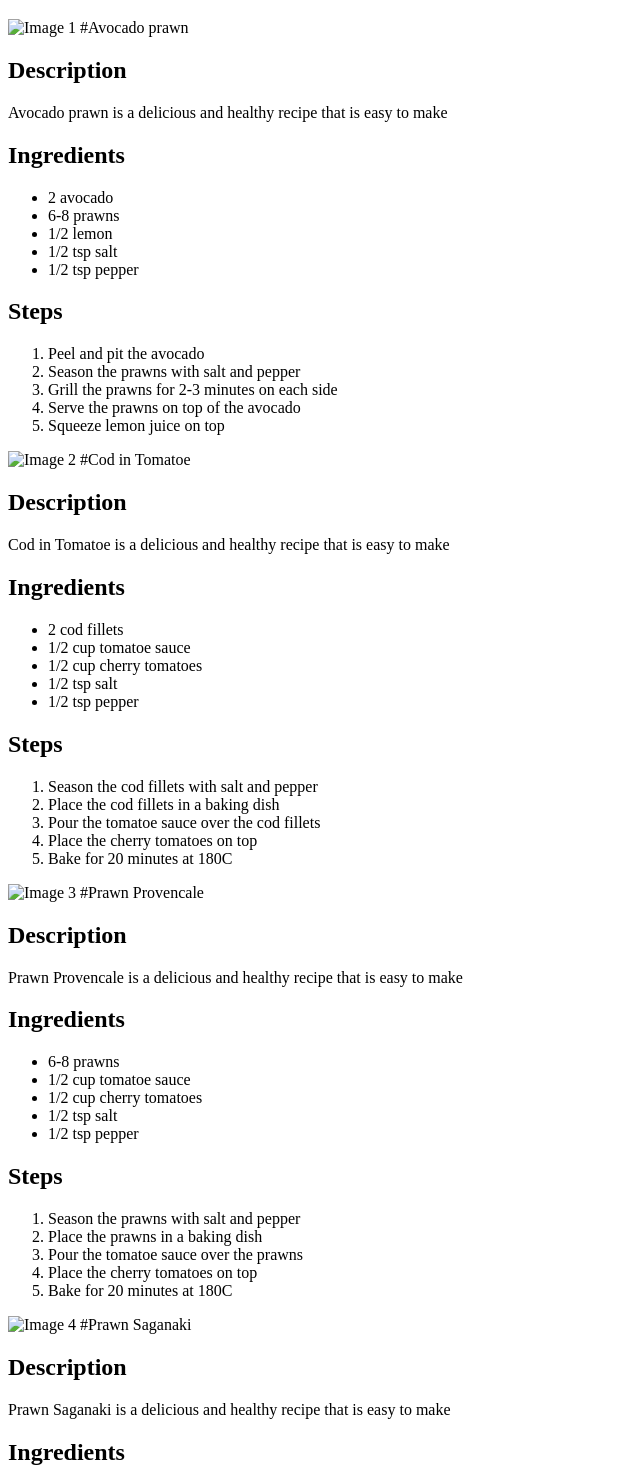
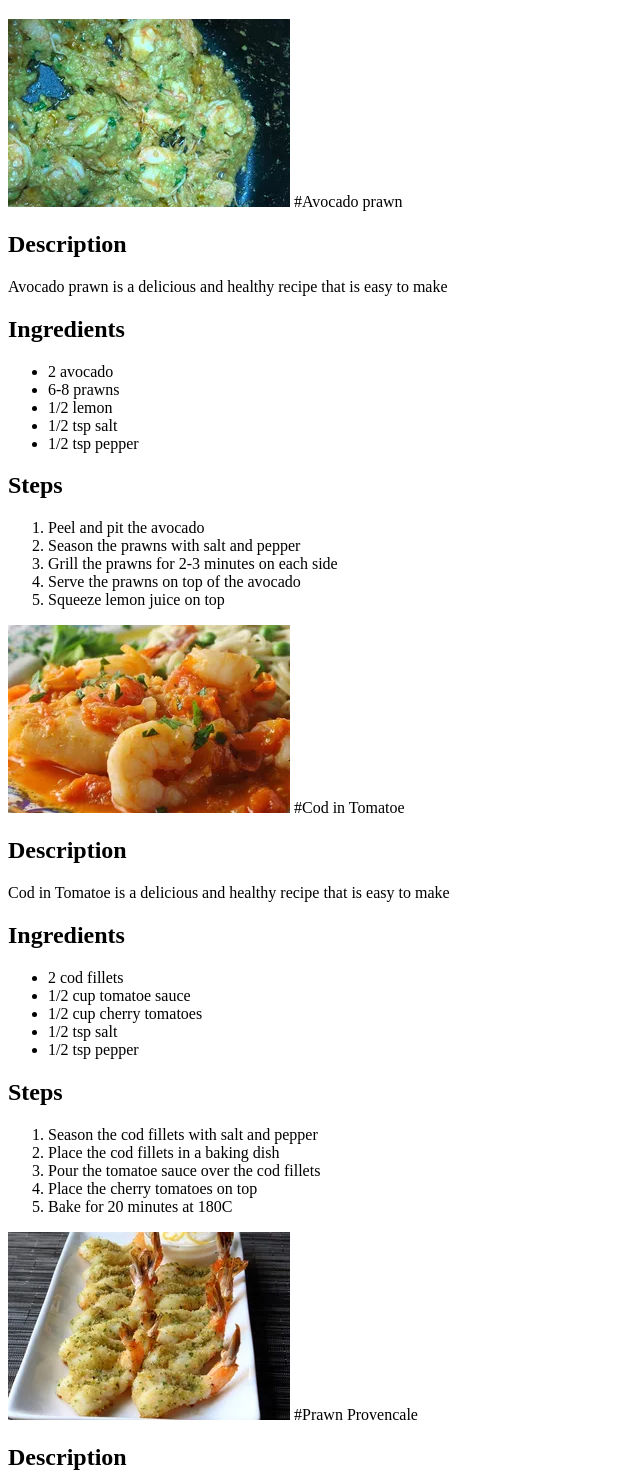
Before and after one commit to Akhil-1573/odin-project, a plain HTML site: page recipes/prawns.html in a window 1280 px wide. Shown: the part 95-1578 px from the top of the page, without its empty margins (0-640 px from the left). Drawn offline with Linux system fonts and the light colour scheme.

Commit message:
Changed directories

```diff
--- a/recipes/prawns.html
+++ b/recipes/prawns.html
@@ -18,7 +18,7 @@
     <section>
         <div>
            <a>
-             <img src="Avocado prawn.png" alt="Image 1">
+             <img src="Images/Avocado prawn.png" alt="Image 1">
              <span>#Avocado prawn</span>
              <h2>Description</h2>
              <p>Avocado prawn is a delicious and healthy recipe that is easy to make</p>
@@ -42,7 +42,7 @@
                 </div>
             </a>
             <a>
-             <img src="Cod in Tomatoe.png" alt="Image 2">
+             <img src="Images/Cod in Tomatoe.png" alt="Image 2">
              <span>#Cod in Tomatoe</span>
              <h2>Description</h2>
              <p>Cod in Tomatoe is a delicious and healthy recipe that is easy to make</p>
@@ -68,7 +68,7 @@
         </div>
         <div>
             <a>
-             <img src="prawn provencale.png" alt="Image 3">
+             <img src="Images/prawn provencale.png" alt="Image 3">
              <span>#Prawn Provencale</span>
              <h2>Description</h2>
              <p>Prawn Provencale is a delicious and healthy recipe that is easy to make</p>
@@ -92,7 +92,7 @@
                 </div>
             </a>
             <a>
-             <img src="prawn saganaki.png" alt="Image 4">
+             <img src="Images/prawn saganaki.png" alt="Image 4">
              <span>#Prawn Saganaki</span>
              <h2>Description</h2>
              <p>Prawn Saganaki is a delicious and healthy recipe that is easy to make</p>
```
Also changed, not shown: index.html (+1 -1 lines), recipes/pancakes.html (+2 -2 lines).
